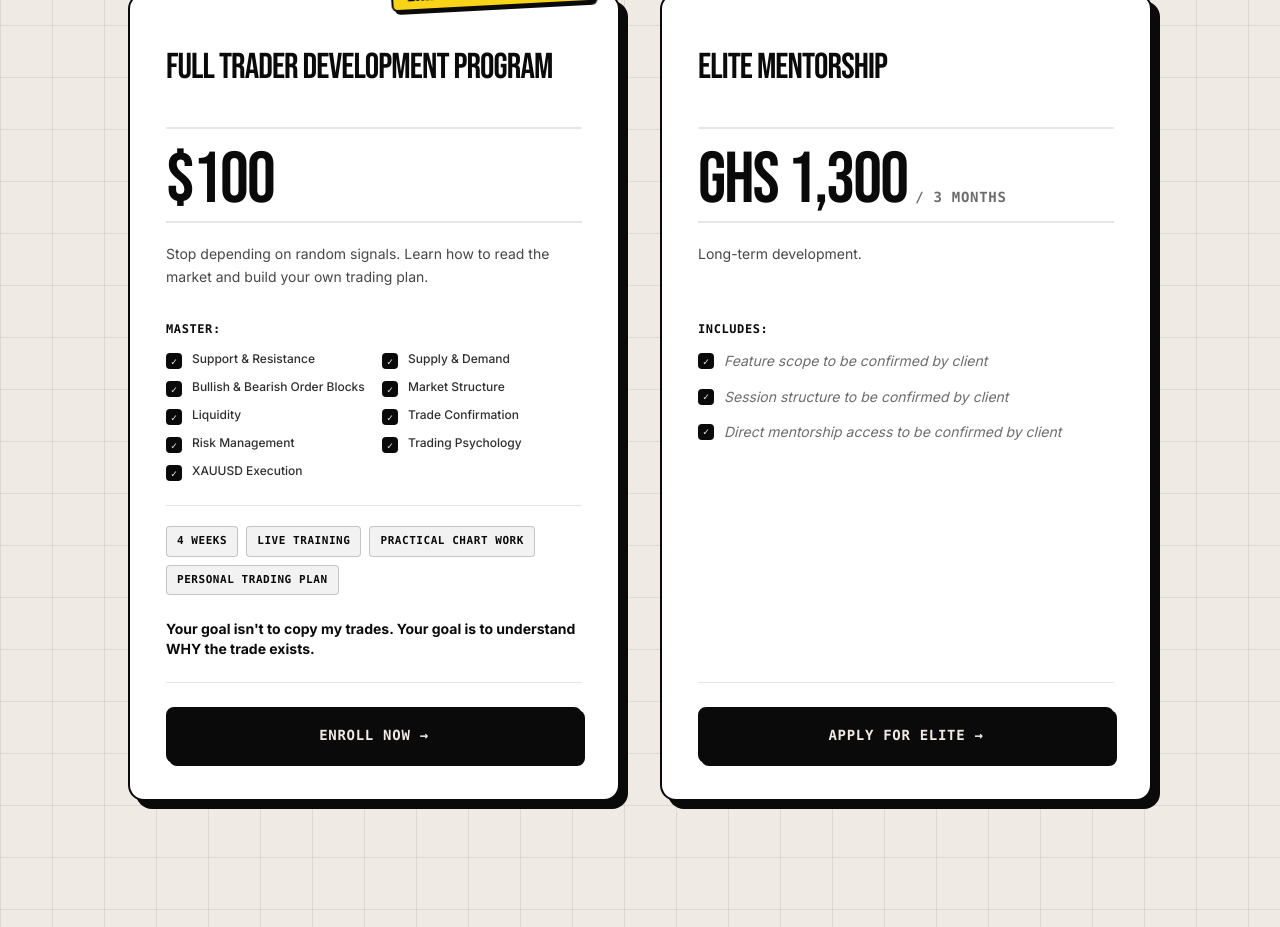
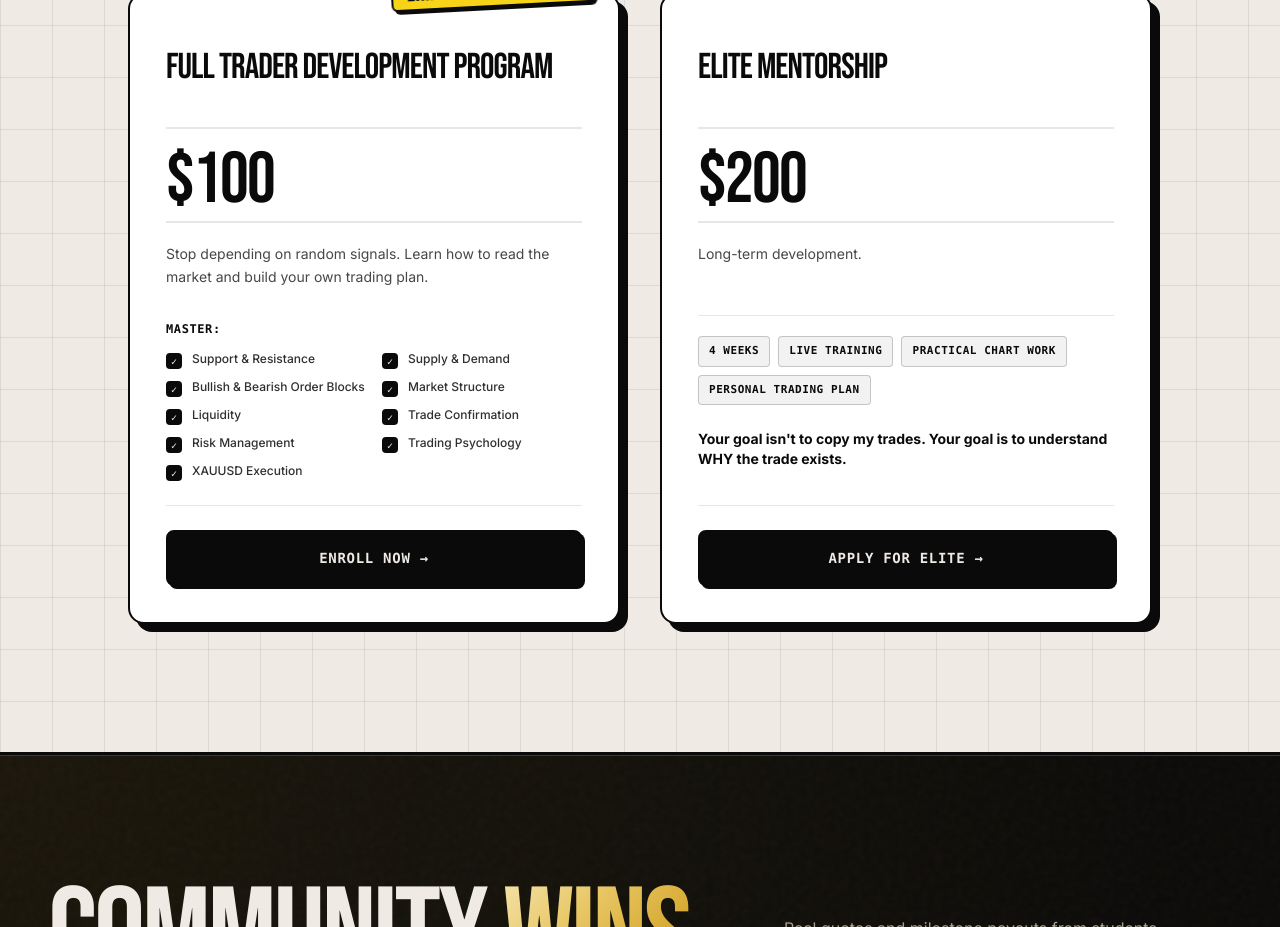
Before and after one commit to atoblankson/tradesbycyber, a Next.js app: page / in a window 1280 px wide. Shown: the part 4540-5467 px from the top of the page. Built offline with nearby package versions, Linux system fonts and the light colour scheme.

Commit message:
chore(offers): sync user edits to Card 2 pricing and tags

```diff
--- a/src/components/WorkWithMeSection.tsx
+++ b/src/components/WorkWithMeSection.tsx
@@ -123,28 +123,6 @@ export function WorkWithMeSection({ className = "" }: WorkWithMeSectionProps) {
                   </li>
                 ))}
               </ul>
-
-              {/* Strip of four small tags in a row */}
-              <div className="flex flex-wrap gap-1.5 sm:gap-2 mb-6 pt-5 border-t border-[#0A0A0A]/10">
-                {[
-                  "4 WEEKS",
-                  "LIVE TRAINING",
-                  "PRACTICAL CHART WORK",
-                  "PERSONAL TRADING PLAN",
-                ].map((tag, idx) => (
-                  <span
-                    key={idx}
-                    className="font-mono text-[10px] sm:text-[11px] font-black uppercase tracking-wider px-2.5 py-1.5 bg-[#0A0A0A]/5 border border-[#0A0A0A]/20 rounded text-[#0A0A0A]"
-                  >
-                    {tag}
-                  </span>
-                ))}
-              </div>
-
-              {/* Bold Quote Line */}
-              <p className="font-sans text-xs sm:text-sm font-bold text-[#0A0A0A] leading-snug mb-6">
-                Your goal isn&apos;t to copy my trades. Your goal is to understand WHY the trade exists.
-              </p>
             </div>
 
             {/* Black Button */}
@@ -190,13 +168,10 @@ export function WorkWithMeSection({ className = "" }: WorkWithMeSectionProps) {
                 </h3>
               </div>
 
-              {/* Price Block (GHS 1,300 with / 3 months in small text) */}
-              <div className="py-4 border-y-2 border-[#0A0A0A]/10 my-5 h-20 sm:h-24 flex items-baseline gap-2">
+              {/* Price Block ($200 large condensed number) */}
+              <div className="py-4 border-y-2 border-[#0A0A0A]/10 my-5 h-20 sm:h-24 flex items-baseline">
                 <span className="font-display text-5xl sm:text-6xl md:text-7xl text-[#0A0A0A] tracking-tight leading-none">
-                  GHS 1,300
-                </span>
-                <span className="font-mono text-xs sm:text-sm text-[#0A0A0A]/60 font-bold uppercase tracking-wider">
-                  / 3 months
+                  $200
                 </span>
               </div>
 
@@ -207,30 +182,27 @@ export function WorkWithMeSection({ className = "" }: WorkWithMeSectionProps) {
                 </p>
               </div>
 
-              {/* Subheading: INCLUDES: */}
-              <div className="mb-3">
-                <span className="font-mono text-xs font-black uppercase tracking-wider text-[#0A0A0A]">
-                  INCLUDES:
-                </span>
+              {/* Strip of four small tags in a row */}
+              <div className="flex flex-wrap gap-1.5 sm:gap-2 mb-6 pt-5 border-t border-[#0A0A0A]/10">
+                {[
+                  "4 WEEKS",
+                  "LIVE TRAINING",
+                  "PRACTICAL CHART WORK",
+                  "PERSONAL TRADING PLAN",
+                ].map((tag, idx) => (
+                  <span
+                    key={idx}
+                    className="font-mono text-[10px] sm:text-[11px] font-black uppercase tracking-wider px-2.5 py-1.5 bg-[#0A0A0A]/5 border border-[#0A0A0A]/20 rounded text-[#0A0A0A]"
+                  >
+                    {tag}
+                  </span>
+                ))}
               </div>
 
-              {/* TODO: client to confirm what Elite includes */}
-              <ul className="space-y-4 mb-8">
-                {[
-                  "Feature scope to be confirmed by client",
-                  "Session structure to be confirmed by client",
-                  "Direct mentorship access to be confirmed by client",
-                ].map((placeholder, idx) => (
-                  <li key={idx} className="flex items-start gap-2.5">
-                    <span className="flex-shrink-0 w-4 h-4 rounded-sm bg-[#0A0A0A] text-[#EFEAE4] flex items-center justify-center font-mono text-[10px] font-bold mt-0.5 select-none">
-                      ✓
-                    </span>
-                    <span className="font-sans text-xs sm:text-sm text-[#0A0A0A]/60 italic leading-snug">
-                      {placeholder}
-                    </span>
-                  </li>
-                ))}
-              </ul>
+              {/* Bold Quote Line */}
+              <p className="font-sans text-xs sm:text-sm font-bold text-[#0A0A0A] leading-snug mb-6">
+                Your goal isn&apos;t to copy my trades. Your goal is to understand WHY the trade exists.
+              </p>
             </div>
 
             {/* Black Button */}
```
